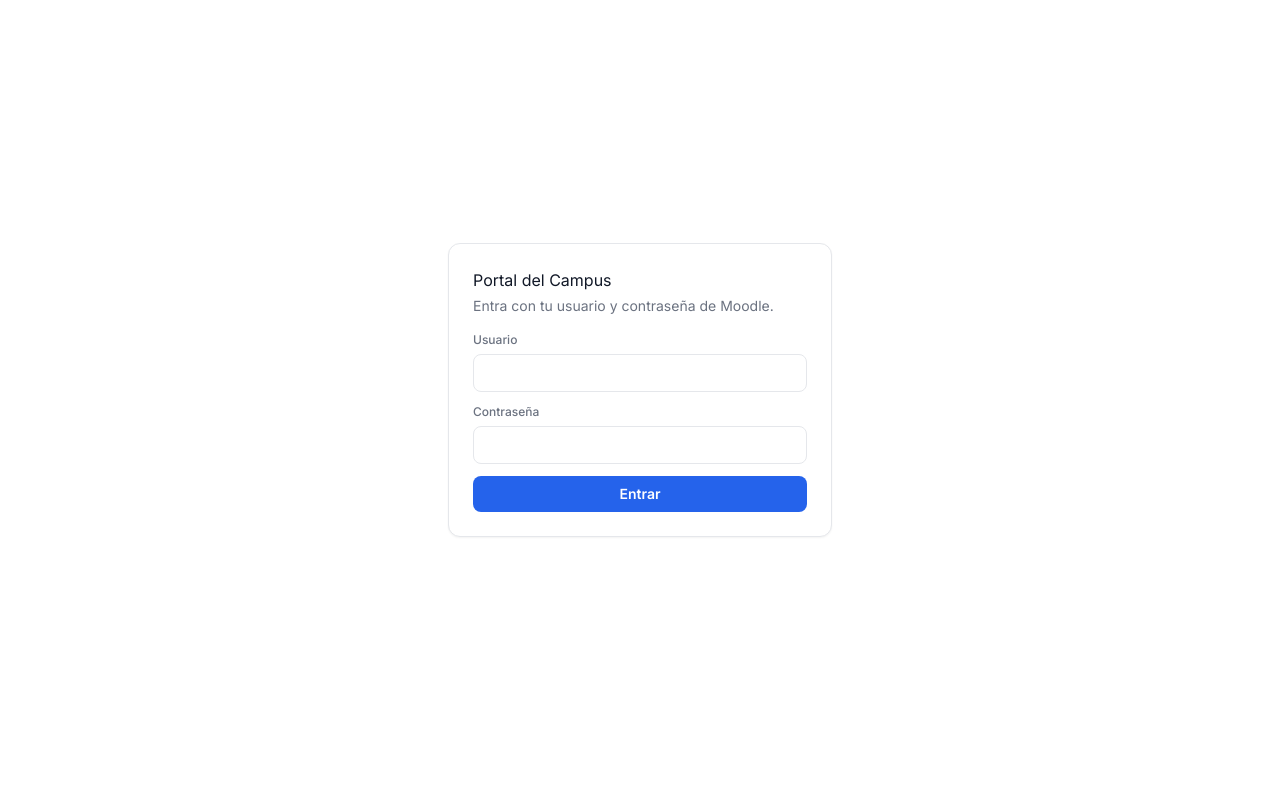
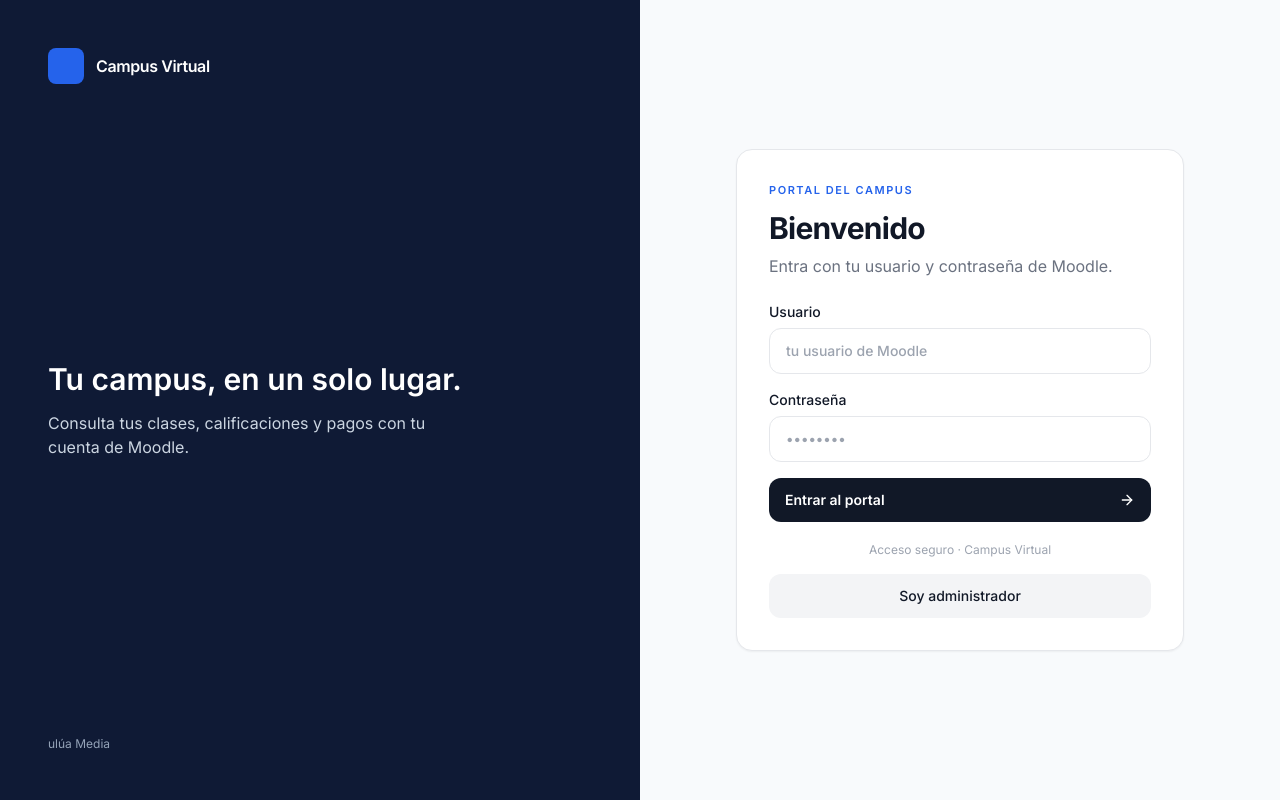
Before and after one commit to albertrosales/panel-admin-escolar, a React (Vite) app in the folder frontend/: page /portal/login in a window 1280 px wide. Built offline with nearby package versions, Linux system fonts and the light colour scheme; no server answers.

Commit message:
Refactor PortalLogin component layout and imports

```diff
--- a/frontend/src/pages/PortalLogin.jsx
+++ b/frontend/src/pages/PortalLogin.jsx
@@ -1,5 +1,6 @@
 import { useState } from 'react';
-import { useNavigate } from 'react-router-dom';
+import { Link, useNavigate } from 'react-router-dom';
+import { ArrowRight } from 'lucide-react';
 import { api, guardarSesionPortal } from '../api';
 
 export default function PortalLogin() {
@@ -25,23 +26,75 @@
   }
 
   return (
-    <div className="flex items-center justify-center min-h-screen px-4">
-      <form onSubmit={enviar} className="card w-full max-w-sm">
-        <h2 className="mb-1">Portal del Campus</h2>
-        <p className="text-sm text-gray-500 mb-4">Entra con tu usuario y contraseña de Moodle.</p>
-        <div className="flex flex-col gap-3">
-          <label>
+    <div className="min-h-screen grid md:grid-cols-2">
+      <div className="hidden md:flex flex-col justify-between bg-[#0f1a35] text-white p-12">
+        <div className="flex items-center gap-3">
+          <div className="w-9 h-9 rounded-lg bg-blue-600" />
+          <span className="font-semibold tracking-tight">Campus Virtual</span>
+        </div>
+        <div>
+          <h2 className="text-3xl font-semibold leading-tight mb-3">Tu campus, en un solo lugar.</h2>
+          <p className="text-slate-300 max-w-sm">
+            Consulta tus clases, calificaciones y pagos con tu cuenta de Moodle.
+          </p>
+        </div>
+        <p className="text-xs text-slate-400">ulúa Media</p>
+      </div>
+
+      <div className="flex items-center justify-center bg-slate-50 px-6 py-12">
+        <form onSubmit={enviar} className="w-full max-w-md bg-white rounded-2xl border border-gray-200 shadow-sm p-8">
+          <p className="text-[11px] font-semibold tracking-[0.14em] text-blue-600 mb-3">PORTAL DEL CAMPUS</p>
+          <h1 className="text-3xl font-bold tracking-tight text-gray-900 mb-2">Bienvenido</h1>
+          <p className="text-gray-500 mb-6">Entra con tu usuario y contraseña de Moodle.</p>
+
+          <div className="flex flex-col gap-4">
+            <label className="!text-sm !text-gray-900">
               Usuario
-            <input value={username} onChange={(e) => setUsername(e.target.value)} autoCapitalize="none" required />
+              <input
+                className="!px-4 !py-3 !rounded-xl"
+                placeholder="tu usuario de Moodle"
+                value={username}
+                onChange={(e) => setUsername(e.target.value)}
+                autoCapitalize="none"
+                autoComplete="username"
+                required
+              />
             </label>
-          <label>
+            <label className="!text-sm !text-gray-900">
               Contraseña
-            <input type="password" value={password} onChange={(e) => setPassword(e.target.value)} required />
+              <input
+                className="!px-4 !py-3 !rounded-xl"
+                type="password"
+                placeholder="••••••••"
+                value={password}
+                onChange={(e) => setPassword(e.target.value)}
+                autoComplete="current-password"
+                required
+              />
             </label>
+
             {error && <p className="text-red-600 text-sm">{error}</p>}
-          <button type="submit" disabled={cargando}>{cargando ? 'Entrando...' : 'Entrar'}</button>
+
+            <button
+              type="submit"
+              disabled={cargando}
+              className="!bg-gray-900 hover:!bg-black !py-3 !rounded-xl flex items-center justify-between"
+            >
+              <span>{cargando ? 'Entrando...' : 'Entrar al portal'}</span>
+              <ArrowRight size={16} />
+            </button>
           </div>
+
+          <p className="text-center text-xs text-gray-400 mt-5">Acceso seguro · Campus Virtual</p>
+
+          <Link
+            to="/login"
+            className="block text-center mt-4 py-3 rounded-xl bg-gray-100 hover:bg-gray-200 text-sm font-medium text-gray-900"
+          >
+            Soy administrador
+          </Link>
         </form>
+      </div>
     </div>
   );
 }
```
Lines whose indentation alone changed are shown as unchanged.
